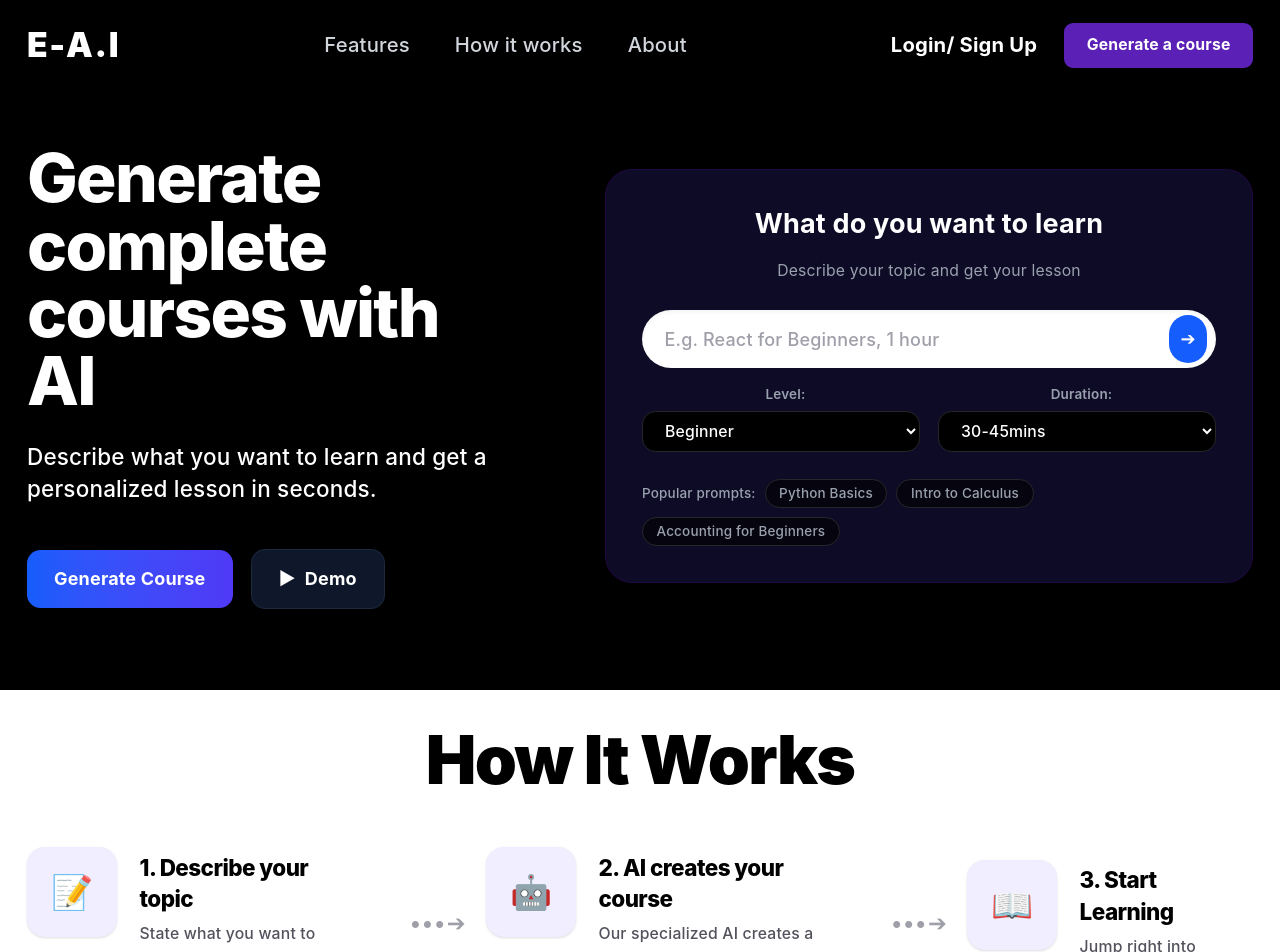
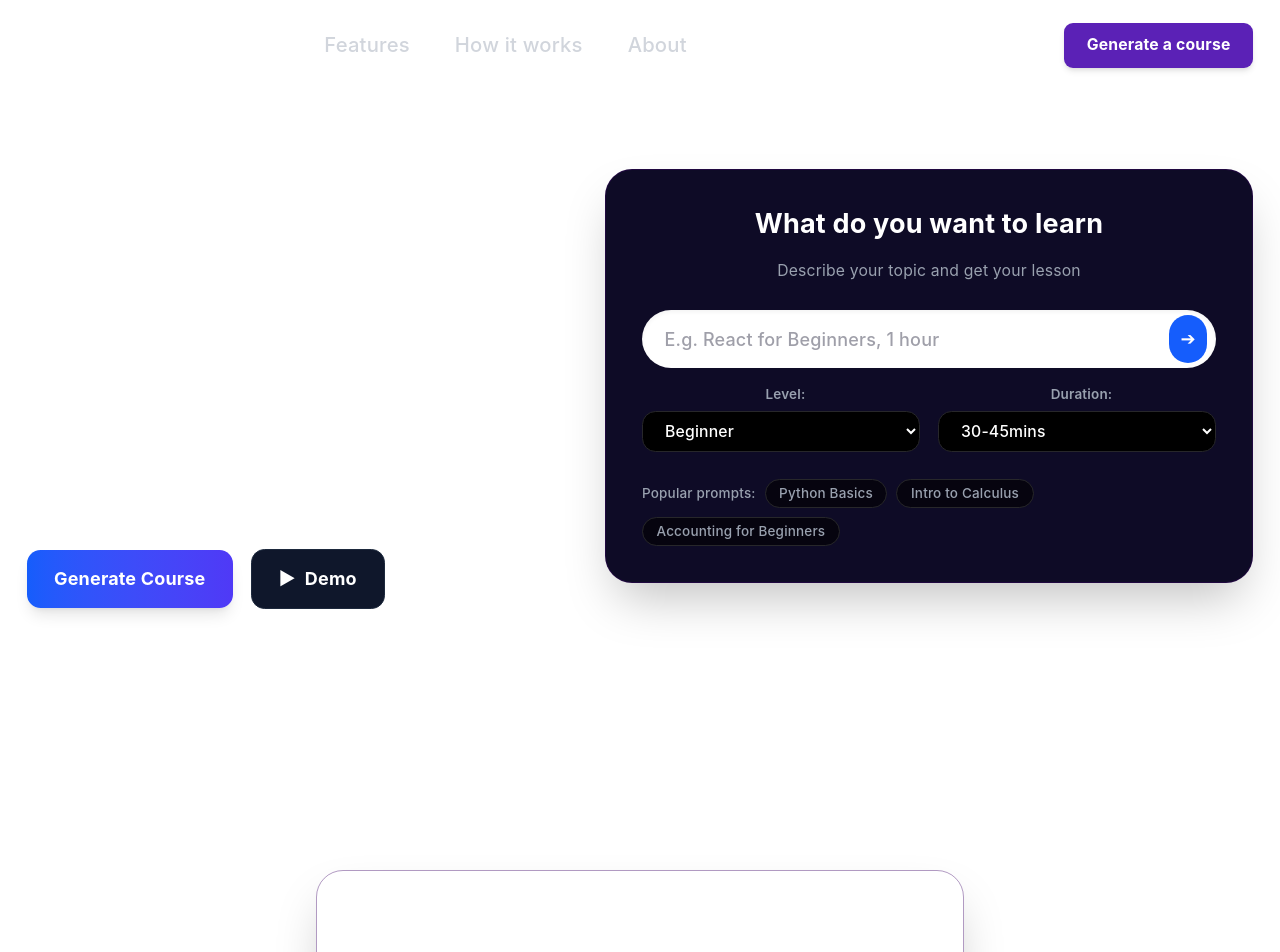
Before and after one commit to Phawaaaz/Etech, a React (Vite) app: page / in a window 1280 px wide. Shown: the top 952 px of the page. Built offline with nearby package versions, Linux system fonts and the light colour scheme.

Commit message:
Modified LandingPage: Added InteractiveWidget for enhanced user interaction

```diff
--- a/src/pages/LandingPage.jsx
+++ b/src/pages/LandingPage.jsx
@@ -3,13 +3,15 @@ import FeaturesSection from "../components/FeatureSection";
 import Footer from "../components/Footer";
 import HeroSection from "../components/HeroSection";
 import HowItWorks from "../components/HowItWorks";
+import InteractiveWidget from "../components/InteractiveWidget";
 import Navbar from "../components/Navbar";
 
 export default function LandingPage() {
   return (
-    <div className="w-full min-h-screen bg-black text-white font-sans overflow-x-hidden selection:bg-purple-600 selection:text-white">
+    <div className="text-white font-sans text-white">
       <Navbar />
       <HeroSection />
+      <InteractiveWidget />
       <HowItWorks />
       <FeaturesSection />
       <CTASection />
```
